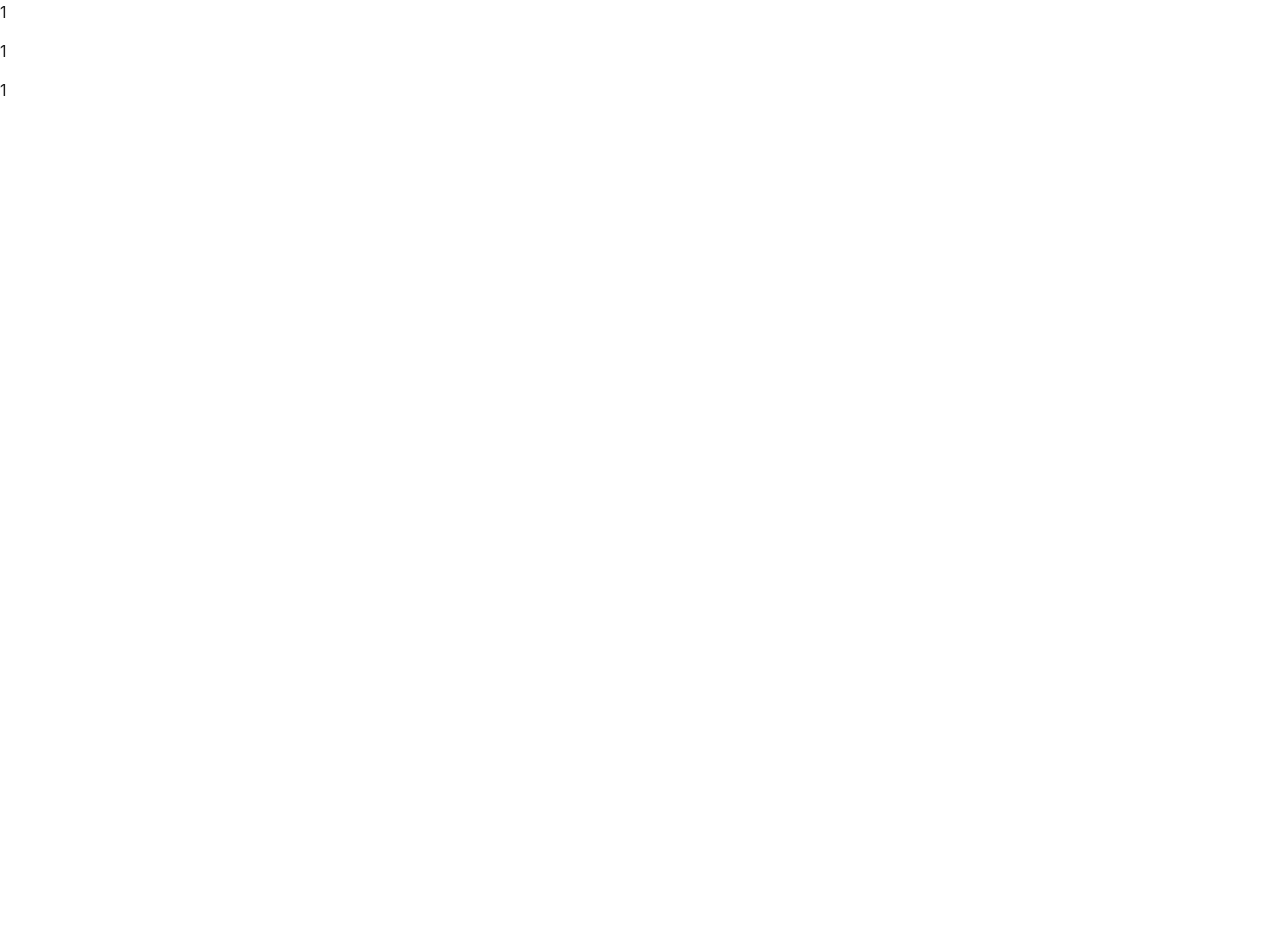
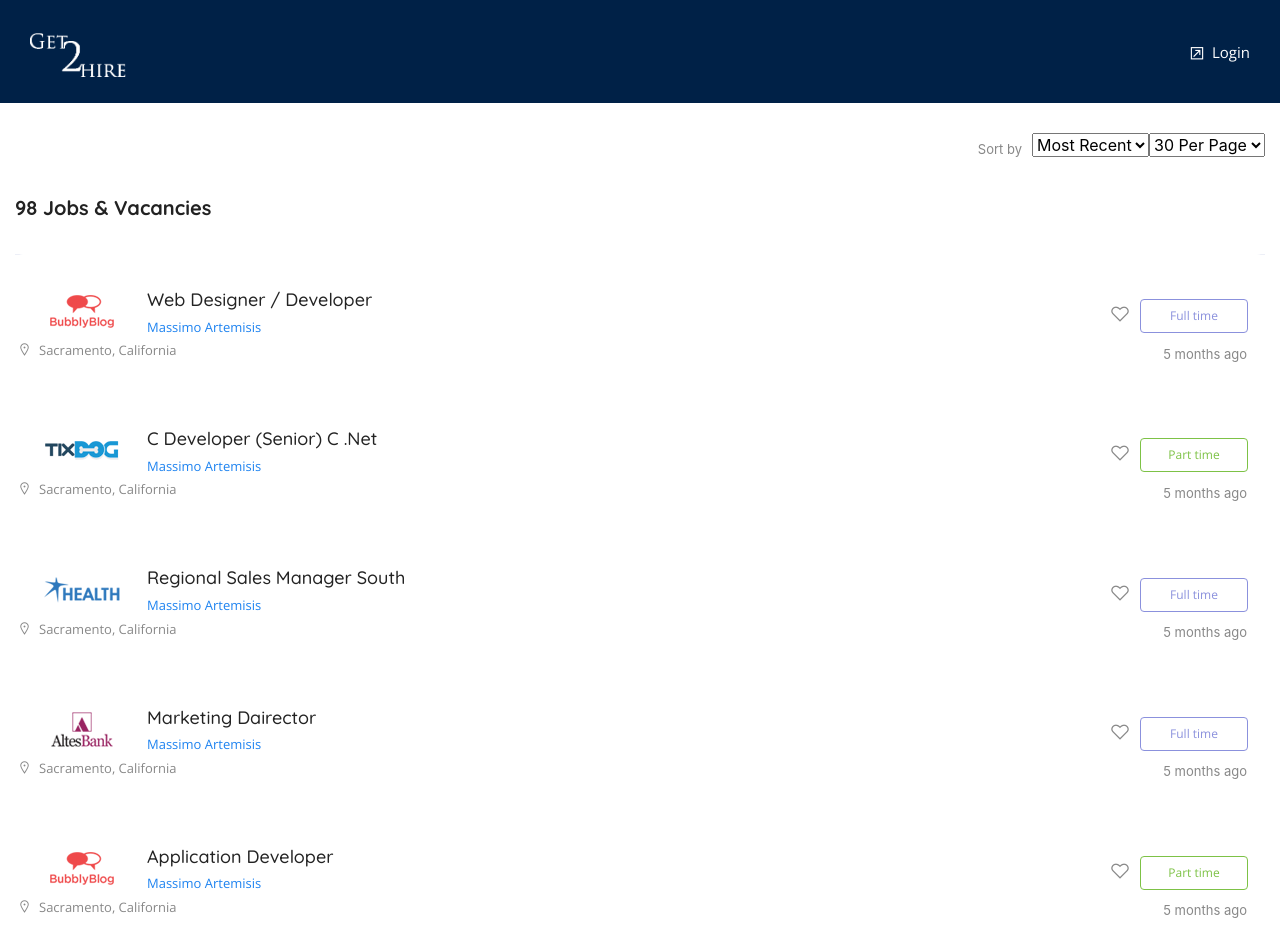
Before and after one commit to krishnaprashant/get2hire, an Angular app: page /job-results/1/1/1 in a window 1280 px wide. Shown: the top 952 px of the page. Before the commit the page ends 800 px from the top, so only its background shows below. Built offline with nearby package versions, Linux system fonts and the light colour scheme.

Commit message:
added search-result ui

```diff
--- a/src/app/Pages/job-results/job-results.component.html
+++ b/src/app/Pages/job-results/job-results.component.html
@@ -1,7 +1,232 @@
-<div>
-  <ul>
-    <li>{{ keyword }}</li>
-    <li>{{ location }}</li>
-    <li>{{ skill }}</li>
-  </ul>
-</div>
+<app-header-all></app-header-all>
+<section>
+  <div class="block remove-top">
+    <div class="container">
+      <div class="row no-gape">
+        <div class="col-lg-12 col-md-12 col-sm-12 col-xs-12 column">
+          <div class="modrn-joblist np">
+            <div class="filterbar">
+              <div class="sortby-sec">
+                <span>Sort by</span>
+                <select data-placeholder="Most Recent" class="chosen">
+                  <option>Most Recent</option>
+                  <option>Most Recent</option>
+                  <option>Most Recent</option>
+                  <option>Most Recent</option>
+                </select>
+                <select data-placeholder="20 Per Page" class="chosen">
+                  <option>30 Per Page</option>
+                  <option>40 Per Page</option>
+                  <option>50 Per Page</option>
+                  <option>60 Per Page</option>
+                </select>
+              </div>
+              <h5>98 Jobs & Vacancies</h5>
+            </div>
+          </div>
+          <!-- MOdern Job LIst -->
+          <div class="job-list-modern">
+            <div class="job-listings-sec no-border">
+              <div class="job-listing wtabs">
+                <div class="job-title-sec">
+                  <div class="c-logo">
+                    <img src="assets/images/resource/l1.png" alt="" />
+                  </div>
+                  <h3><a href="#" title="">Web Designer / Developer</a></h3>
+                  <span>Massimo Artemisis</span>
+                  <div class="job-lctn">
+                    <i class="la la-map-marker"></i>Sacramento, California
+                  </div>
+                </div>
+                <div class="job-style-bx">
+                  <span class="job-is ft">Full time</span>
+                  <span class="fav-job"><i class="la la-heart-o"></i></span>
+                  <i>5 months ago</i>
+                </div>
+              </div>
+              <div class="job-listing wtabs">
+                <div class="job-title-sec">
+                  <div class="c-logo">
+                    <img src="assets/images/resource/l2.png" alt="" />
+                  </div>
+                  <h3><a href="#" title="">C Developer (Senior) C .Net</a></h3>
+                  <span>Massimo Artemisis</span>
+                  <div class="job-lctn">
+                    <i class="la la-map-marker"></i>Sacramento, California
+                  </div>
+                </div>
+                <div class="job-style-bx">
+                  <span class="job-is pt ">Part time</span>
+                  <span class="fav-job"><i class="la la-heart-o"></i></span>
+                  <i>5 months ago</i>
+                </div>
+              </div>
+              <!-- Job -->
+              <div class="job-listing wtabs">
+                <div class="job-title-sec">
+                  <div class="c-logo">
+                    <img src="assets/images/resource/l3.png" alt="" />
+                  </div>
+                  <h3><a href="#" title="">Regional Sales Manager South</a></h3>
+                  <span>Massimo Artemisis</span>
+                  <div class="job-lctn">
+                    <i class="la la-map-marker"></i>Sacramento, California
+                  </div>
+                </div>
+                <div class="job-style-bx">
+                  <span class="job-is ft ">Full time</span>
+                  <span class="fav-job"><i class="la la-heart-o"></i></span>
+                  <i>5 months ago</i>
+                </div>
+              </div>
+              <!-- Job -->
+              <div class="job-listing wtabs">
+                <div class="job-title-sec">
+                  <div class="c-logo">
+                    <img src="assets/images/resource/l4.png" alt="" />
+                  </div>
+                  <h3><a href="#" title="">Marketing Dairector</a></h3>
+                  <span>Massimo Artemisis</span>
+                  <div class="job-lctn">
+                    <i class="la la-map-marker"></i>Sacramento, California
+                  </div>
+                </div>
+                <div class="job-style-bx">
+                  <span class="job-is ft ">Full time</span>
+                  <span class="fav-job"><i class="la la-heart-o"></i></span>
+                  <i>5 months ago</i>
+                </div>
+              </div>
+              <!-- Job -->
+              <div class="job-listing wtabs">
+                <div class="job-title-sec">
+                  <div class="c-logo">
+                    <img src="assets/images/resource/l5.png" alt="" />
+                  </div>
+                  <h3><a href="#" title="">Application Developer</a></h3>
+                  <span>Massimo Artemisis</span>
+                  <div class="job-lctn">
+                    <i class="la la-map-marker"></i>Sacramento, California
+                  </div>
+                </div>
+                <div class="job-style-bx">
+                  <span class="job-is pt ">Part time</span>
+                  <span class="fav-job"><i class="la la-heart-o"></i></span>
+                  <i>5 months ago</i>
+                </div>
+              </div>
+              <!-- Job -->
+              <div class="job-listing wtabs">
+                <div class="job-title-sec">
+                  <div class="c-logo">
+                    <img src="assets/images/resource/l6.png" alt="" />
+                  </div>
+                  <h3><a href="#" title="">Social Media and Public</a></h3>
+                  <span>Massimo Artemisis</span>
+                  <div class="job-lctn">
+                    <i class="la la-map-marker"></i>Sacramento, California
+                  </div>
+                </div>
+                <div class="job-style-bx">
+                  <span class="job-is fl ">Freelance</span>
+                  <span class="fav-job"><i class="la la-heart-o"></i></span>
+                  <i>5 months ago</i>
+                </div>
+              </div>
+              <!-- Job -->
+              <div class="job-listing wtabs">
+                <div class="job-title-sec">
+                  <div class="c-logo">
+                    <img src="assets/images/resource/l2.png" alt="" />
+                  </div>
+                  <h3><a href="#" title="">C Developer (Senior) C .Net</a></h3>
+                  <span>Massimo Artemisis</span>
+                  <div class="job-lctn">
+                    <i class="la la-map-marker"></i>Sacramento, California
+                  </div>
+                </div>
+                <div class="job-style-bx">
+                  <span class="job-is pt ">Part time</span>
+                  <span class="fav-job"><i class="la la-heart-o"></i></span>
+                  <i>5 months ago</i>
+                </div>
+              </div>
+              <!-- Job -->
+              <div class="job-listing wtabs">
+                <div class="job-title-sec">
+                  <div class="c-logo">
+                    <img src="assets/images/resource/l3.png" alt="" />
+                  </div>
+                  <h3><a href="#" title="">Regional Sales Manager South</a></h3>
+                  <span>Massimo Artemisis</span>
+                  <div class="job-lctn">
+                    <i class="la la-map-marker"></i>Sacramento, California
+                  </div>
+                </div>
+                <div class="job-style-bx">
+                  <span class="job-is ft ">Full time</span>
+                  <span class="fav-job"><i class="la la-heart-o"></i></span>
+                  <i>5 months ago</i>
+                </div>
+              </div>
+              <!-- Job -->
+              <div class="job-listing wtabs">
+                <div class="job-title-sec">
+                  <div class="c-logo">
+                    <img src="assets/images/resource/l4.png" alt="" />
+                  </div>
+                  <h3><a href="#" title="">Marketing Dairector</a></h3>
+                  <span>Massimo Artemisis</span>
+                  <div class="job-lctn">
+                    <i class="la la-map-marker"></i>Sacramento, California
+                  </div>
+                </div>
+                <div class="job-style-bx">
+                  <span class="job-is ft ">Full time</span>
+                  <span class="fav-job"><i class="la la-heart-o"></i></span>
+                  <i>5 months ago</i>
+                </div>
+              </div>
+              <!-- Job -->
+              <div class="job-listing wtabs">
+                <div class="job-title-sec">
+                  <div class="c-logo">
+                    <img src="assets/images/resource/l5.png" alt="" />
+                  </div>
+                  <h3><a href="#" title="">Application Developer</a></h3>
+                  <span>Massimo Artemisis</span>
+                  <div class="job-lctn">
+                    <i class="la la-map-marker"></i>Sacramento, California
+                  </div>
+                </div>
+                <div class="job-style-bx">
+                  <span class="job-is pt ">Part time</span>
+                  <span class="fav-job"><i class="la la-heart-o"></i></span>
+                  <i>5 months ago</i>
+                </div>
+              </div>
+              <!-- Job -->
+            </div>
+            <div class="pagination">
+              <ul>
+                <li class="prev">
+                  <a href="#"><i class="la la-long-arrow-left"></i> Prev</a>
+                </li>
+                <li><a href="#">1</a></li>
+                <li class="active"><a href="#">2</a></li>
+                <li><a href="#">3</a></li>
+                <li><span class="delimeter">...</span></li>
+                <li><a href="#">14</a></li>
+                <li class="next">
+                  <a href="#">Next <i class="la la-long-arrow-right"></i></a>
+                </li>
+              </ul>
+            </div>
+            <!-- Pagination -->
+          </div>
+        </div>
+      </div>
+    </div>
+  </div>
+</section>
+<app-footer></app-footer>
```
